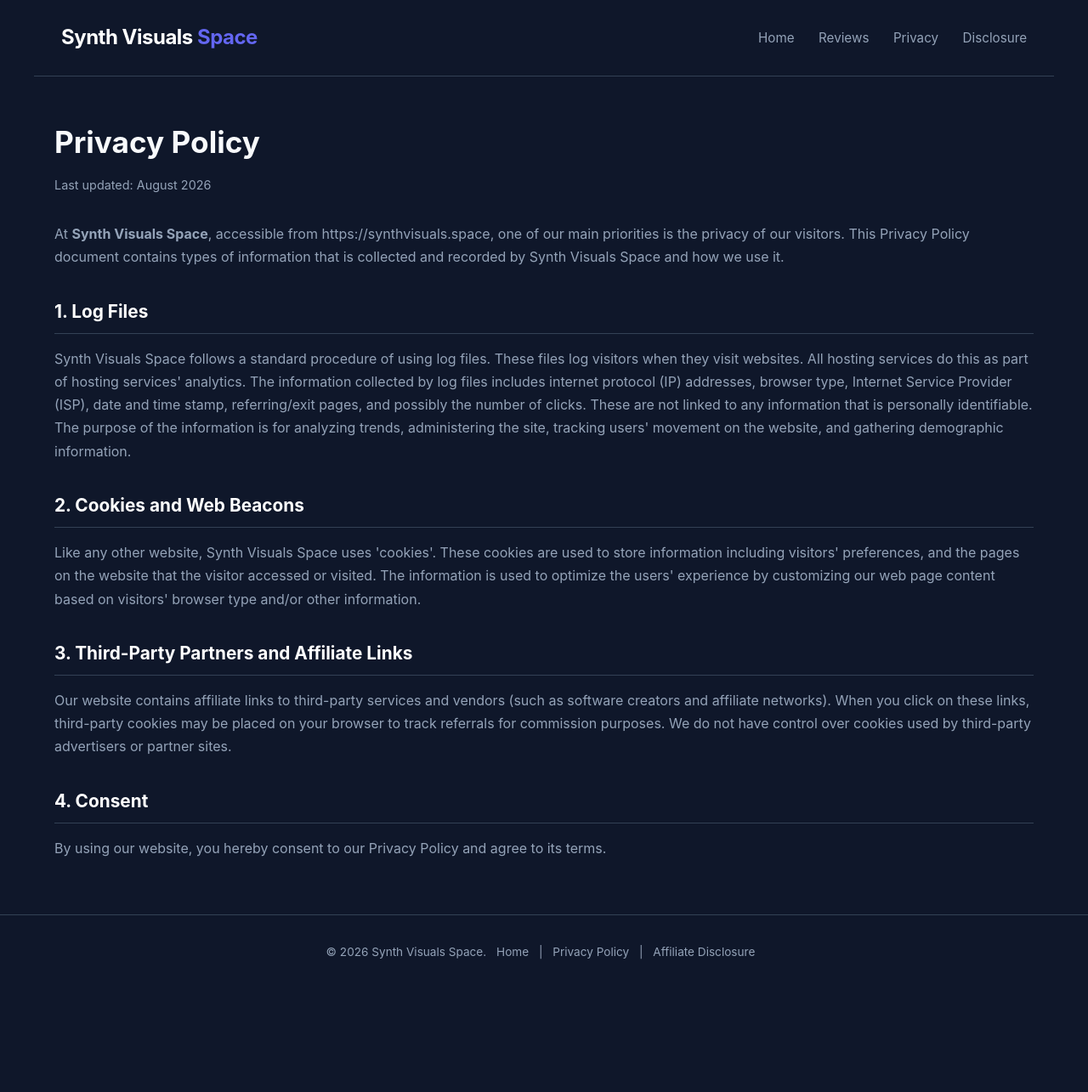
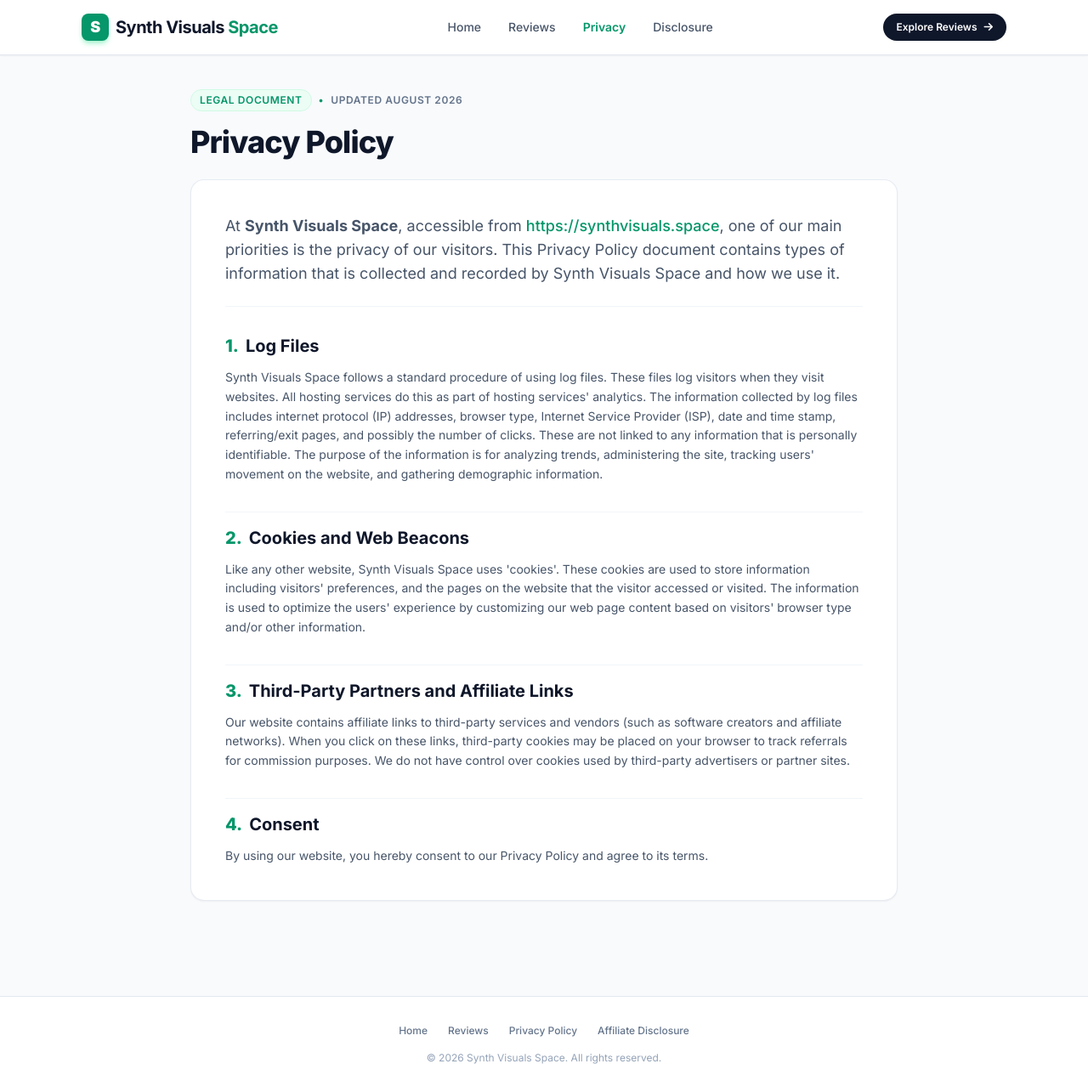
Before and after one commit to gabriel-sitescreator/Synth-Visuals-Space, a plain HTML site: page privacy-policy.html in a window 1280 px wide. Shown: the whole page at 85% size. Before the commit the page ends 1180 px from the top, so only its background shows below. Drawn offline with nearby package versions, Linux system fonts and the light colour scheme.

Commit message:
Update privacy-policy.html

```diff
--- a/privacy-policy.html
+++ b/privacy-policy.html
@@ -1,68 +1,128 @@
 <!DOCTYPE html>
-<html lang="en">
+<html lang="en" class="scroll-smooth" id="top">
 <head>
     <meta charset="UTF-8">
     <meta name="viewport" content="width=device-width, initial-scale=1.0">
     <title>Privacy Policy | Synth Visuals Space</title>
+    <!-- Tailwind CSS -->
+    <script src="https://cdn.tailwindcss.com"></script>
+    <!-- Google Fonts Inter -->
+    <link rel="preconnect" href="https://fonts.googleapis.com">
+    <link rel="preconnect" href="https://fonts.gstatic.com" crossorigin>
+    <link href="https://fonts.googleapis.com/css2?family=Inter:wght@300;400;500;600;700;800;900&display=swap" rel="stylesheet">
+    <!-- FontAwesome Icons -->
+    <link rel="stylesheet" href="https://cdnjs.cloudflare.com/ajax/libs/font-awesome/6.5.1/css/all.min.css">
+
     <style>
-        :root {
-            --bg-color: #0f172a;
-            --card-bg: #1e293b;
-            --text-color: #f8fafc;
-            --text-muted: #94a3b8;
-            --accent-color: #6366f1;
-        }
-        * { box-sizing: border-box; margin: 0; padding: 0; font-family: -apple-system, BlinkMacSystemFont, "Segoe UI", Roboto, Helvetica, Arial, sans-serif; }
-        body { background-color: var(--bg-color); color: var(--text-color); line-height: 1.7; display: flex; flex-direction: column; min-height: 100vh; }
-        header { border-bottom: 1px solid #334155; padding: 1.5rem 2rem; max-width: 1200px; width: 100%; margin: 0 auto; display: flex; justify-content: space-between; align-items: center; }
-        .logo { font-size: 1.5rem; font-weight: 700; color: #fff; text-decoration: none; letter-spacing: -0.5px; }
-        .logo span { color: var(--accent-color); }
-        nav a { color: var(--text-muted); text-decoration: none; margin-left: 1.5rem; font-size: 0.95rem; transition: color 0.2s; }
-        nav a:hover { color: var(--text-color); }
-        main { max-width: 1200px; width: 100%; margin: 0 auto; padding: 3rem 1.5rem; flex: 1; }
-        h1 { font-size: 2.2rem; margin-bottom: 0.5rem; }
-        .date { color: var(--text-muted); font-size: 0.9rem; margin-bottom: 2rem; }
-        h2 { font-size: 1.3rem; margin: 2rem 0 1rem 0; color: #fff; border-bottom: 1px solid #334155; padding-bottom: 0.5rem; }
-        p { color: var(--text-muted); margin-bottom: 1rem; }
-        ul { margin: 1rem 0 1rem 2rem; color: var(--text-muted); }
-        li { margin-bottom: 0.5rem; }
-        footer { border-top: 1px solid #334155; padding: 2rem 1.5rem; text-align: center; color: var(--text-muted); font-size: 0.85rem; margin-top: auto; }
-        footer a { color: var(--text-muted); text-decoration: none; margin: 0 0.5rem; }
-        footer a:hover { color: var(--text-color); }
+        body { font-family: 'Inter', sans-serif; }
     </style>
 </head>
-<body>
-    <header>
-        <a href="index.html" class="logo">Synth Visuals <span>Space</span></a>
-        <nav>
-            <a href="index.html">Home</a>
-            <a href="index.html#reviews">Reviews</a>
-            <a href="privacy-policy.html">Privacy</a>
-            <a href="affiliate-disclosure.html">Disclosure</a>
-        </nav>
+<body class="bg-slate-50 text-slate-800 antialiased selection:bg-emerald-500 selection:text-white min-h-screen flex flex-col justify-between">
+
+    <!-- Navigation Header -->
+    <header class="sticky top-0 z-40 bg-white/90 backdrop-blur-md border-b border-slate-200 shadow-sm transition-all">
+        <div class="max-w-6xl mx-auto px-4 sm:px-6 lg:px-8 h-16 flex items-center justify-between">
+            <div class="flex items-center gap-3">
+                <a href="index.html#top" class="flex items-center gap-2 font-bold text-xl tracking-tight text-slate-900">
+                    <span class="w-8 h-8 rounded-lg bg-emerald-600 text-white flex items-center justify-center font-black text-lg shadow-md shadow-emerald-200">S</span>
+                    <span>Synth Visuals <span class="text-emerald-600">Space</span></span>
+                </a>
+            </div>
+
+            <nav class="hidden md:flex items-center gap-8 text-sm font-medium text-slate-600">
+                <a href="index.html" class="hover:text-emerald-600 transition-colors">Home</a>
+                <a href="https://synthvisuals.space/#reviews" class="hover:text-emerald-600 transition-colors">Reviews</a>
+                <a href="privacy-policy.html" class="text-emerald-600 font-semibold transition-colors">Privacy</a>
+                <a href="affiliate-disclosure.html" class="hover:text-emerald-600 transition-colors">Disclosure</a>
+            </nav>
+
+            <div class="flex items-center gap-3">
+                <a href="https://synthvisuals.space/#reviews" class="hidden sm:inline-flex items-center gap-2 px-4 py-2 rounded-full bg-slate-900 text-white text-xs font-semibold hover:bg-emerald-600 transition-all shadow-sm">
+                    <span>Explore Reviews</span>
+                    <i class="fa-solid fa-arrow-right text-xs"></i>
+                </a>
+            </div>
+        </div>
     </header>
 
-    <main>
-        <h1>Privacy Policy</h1>
-        <p class="date">Last updated: August 2026</p>
+    <!-- Main Content Container -->
+    <main class="max-w-4xl mx-auto px-4 sm:px-6 lg:px-8 pt-10 pb-16 flex-grow w-full">
 
-        <p>At <strong>Synth Visuals Space</strong>, accessible from https://synthvisuals.space, one of our main priorities is the privacy of our visitors. This Privacy Policy document contains types of information that is collected and recorded by Synth Visuals Space and how we use it.</p>
+        <!-- Header Category & Title -->
+        <div class="flex items-center gap-2 text-xs font-semibold uppercase tracking-wider text-emerald-600 mb-4">
+            <span class="px-2.5 py-1 rounded-full bg-emerald-50 border border-emerald-100">Legal Document</span>
+            <span>•</span>
+            <span class="text-slate-500">Updated August 2026</span>
+        </div>
 
-        <h2>1. Log Files</h2>
-        <p>Synth Visuals Space follows a standard procedure of using log files. These files log visitors when they visit websites. All hosting services do this as part of hosting services' analytics. The information collected by log files includes internet protocol (IP) addresses, browser type, Internet Service Provider (ISP), date and time stamp, referring/exit pages, and possibly the number of clicks. These are not linked to any information that is personally identifiable. The purpose of the information is for analyzing trends, administering the site, tracking users' movement on the website, and gathering demographic information.</p>
+        <h1 class="text-3xl sm:text-4xl font-extrabold text-slate-900 tracking-tight leading-tight mb-6">
+            Privacy Policy
+        </h1>
 
-        <h2>2. Cookies and Web Beacons</h2>
-        <p>Like any other website, Synth Visuals Space uses 'cookies'. These cookies are used to store information including visitors' preferences, and the pages on the website that the visitor accessed or visited. The information is used to optimize the users' experience by customizing our web page content based on visitors' browser type and/or other information.</p>
+        <!-- Content Card Container -->
+        <div class="bg-white rounded-2xl border border-slate-200/80 shadow-sm p-6 sm:p-10 space-y-8 text-slate-700 leading-relaxed">
 
-        <h2>3. Third-Party Partners and Affiliate Links</h2>
-        <p>Our website contains affiliate links to third-party services and vendors (such as software creators and affiliate networks). When you click on these links, third-party cookies may be placed on your browser to track referrals for commission purposes. We do not have control over cookies used by third-party advertisers or partner sites.</p>
+            <p class="text-base sm:text-lg text-slate-600 border-b border-slate-100 pb-6">
+                At <strong>Synth Visuals Space</strong>, accessible from <a href="https://synthvisuals.space" class="text-emerald-600 font-medium hover:underline">https://synthvisuals.space</a>, one of our main priorities is the privacy of our visitors. This Privacy Policy document contains types of information that is collected and recorded by Synth Visuals Space and how we use it.
+            </p>
 
-        <h2>4. Consent</h2>
-        <p>By using our website, you hereby consent to our Privacy Policy and agree to its terms.</p>
+            <!-- Section 1 -->
+            <section>
+                <h2 class="text-xl font-bold text-slate-900 mb-3 flex items-center gap-2">
+                    <span class="text-emerald-600 font-extrabold">1.</span> Log Files
+                </h2>
+                <p class="text-slate-600 text-sm leading-relaxed">
+                    Synth Visuals Space follows a standard procedure of using log files. These files log visitors when they visit websites. All hosting services do this as part of hosting services' analytics. The information collected by log files includes internet protocol (IP) addresses, browser type, Internet Service Provider (ISP), date and time stamp, referring/exit pages, and possibly the number of clicks. These are not linked to any information that is personally identifiable. The purpose of the information is for analyzing trends, administering the site, tracking users' movement on the website, and gathering demographic information.
+                </p>
+            </section>
+
+            <!-- Section 2 -->
+            <section class="pt-4 border-t border-slate-100">
+                <h2 class="text-xl font-bold text-slate-900 mb-3 flex items-center gap-2">
+                    <span class="text-emerald-600 font-extrabold">2.</span> Cookies and Web Beacons
+                </h2>
+                <p class="text-slate-600 text-sm leading-relaxed">
+                    Like any other website, Synth Visuals Space uses 'cookies'. These cookies are used to store information including visitors' preferences, and the pages on the website that the visitor accessed or visited. The information is used to optimize the users' experience by customizing our web page content based on visitors' browser type and/or other information.
+                </p>
+            </section>
+
+            <!-- Section 3 -->
+            <section class="pt-4 border-t border-slate-100">
+                <h2 class="text-xl font-bold text-slate-900 mb-3 flex items-center gap-2">
+                    <span class="text-emerald-600 font-extrabold">3.</span> Third-Party Partners and Affiliate Links
+                </h2>
+                <p class="text-slate-600 text-sm leading-relaxed">
+                    Our website contains affiliate links to third-party services and vendors (such as software creators and affiliate networks). When you click on these links, third-party cookies may be placed on your browser to track referrals for commission purposes. We do not have control over cookies used by third-party advertisers or partner sites.
+                </p>
+            </section>
+
+            <!-- Section 4 -->
+            <section class="pt-4 border-t border-slate-100">
+                <h2 class="text-xl font-bold text-slate-900 mb-3 flex items-center gap-2">
+                    <span class="text-emerald-600 font-extrabold">4.</span> Consent
+                </h2>
+                <p class="text-slate-600 text-sm leading-relaxed">
+                    By using our website, you hereby consent to our Privacy Policy and agree to its terms.
+                </p>
+            </section>
+
+        </div>
     </main>
 
-    <footer>
-        <p>&copy; 2026 Synth Visuals Space. <a href="index.html">Home</a> | <a href="privacy-policy.html">Privacy Policy</a> | <a href="affiliate-disclosure.html">Affiliate Disclosure</a></p>
+    <!-- Footer -->
+    <footer class="mt-12 pt-8 pb-8 border-t border-slate-200 bg-white">
+        <div class="max-w-6xl mx-auto px-4 sm:px-6 lg:px-8 text-center">
+            <div class="flex justify-center gap-6 text-xs font-medium text-slate-500 mb-4">
+                <a href="index.html" class="hover:text-emerald-600 transition-colors">Home</a>
+                <a href="https://synthvisuals.space/#reviews" class="hover:text-emerald-600 transition-colors">Reviews</a>
+                <a href="privacy-policy.html" class="hover:text-emerald-600 transition-colors">Privacy Policy</a>
+                <a href="affiliate-disclosure.html" class="hover:text-emerald-600 transition-colors">Affiliate Disclosure</a>
+            </div>
+            <div class="text-xs text-slate-400">
+                © 2026 Synth Visuals Space. All rights reserved.
+            </div>
+        </div>
     </footer>
+
 </body>
 </html>
```
